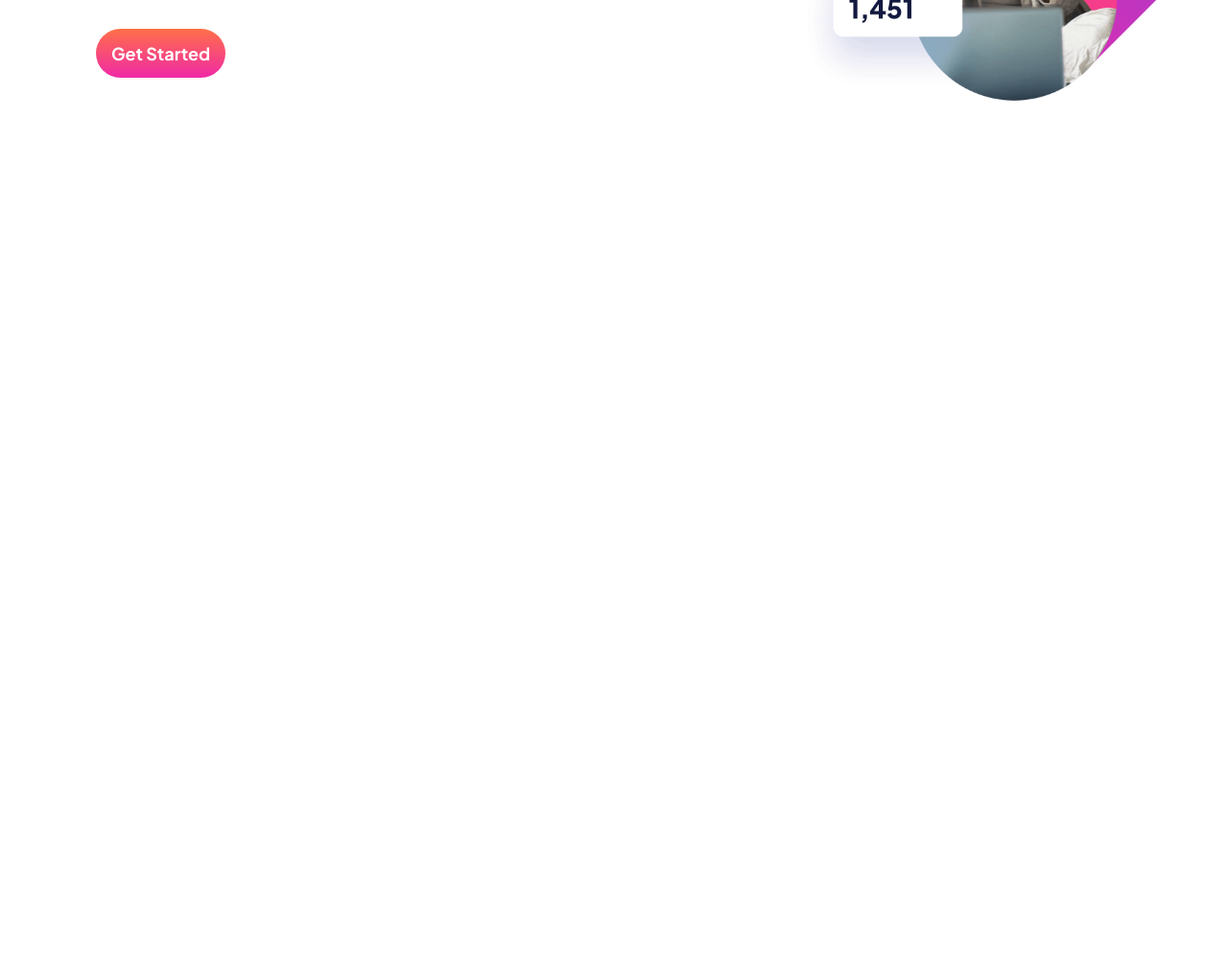
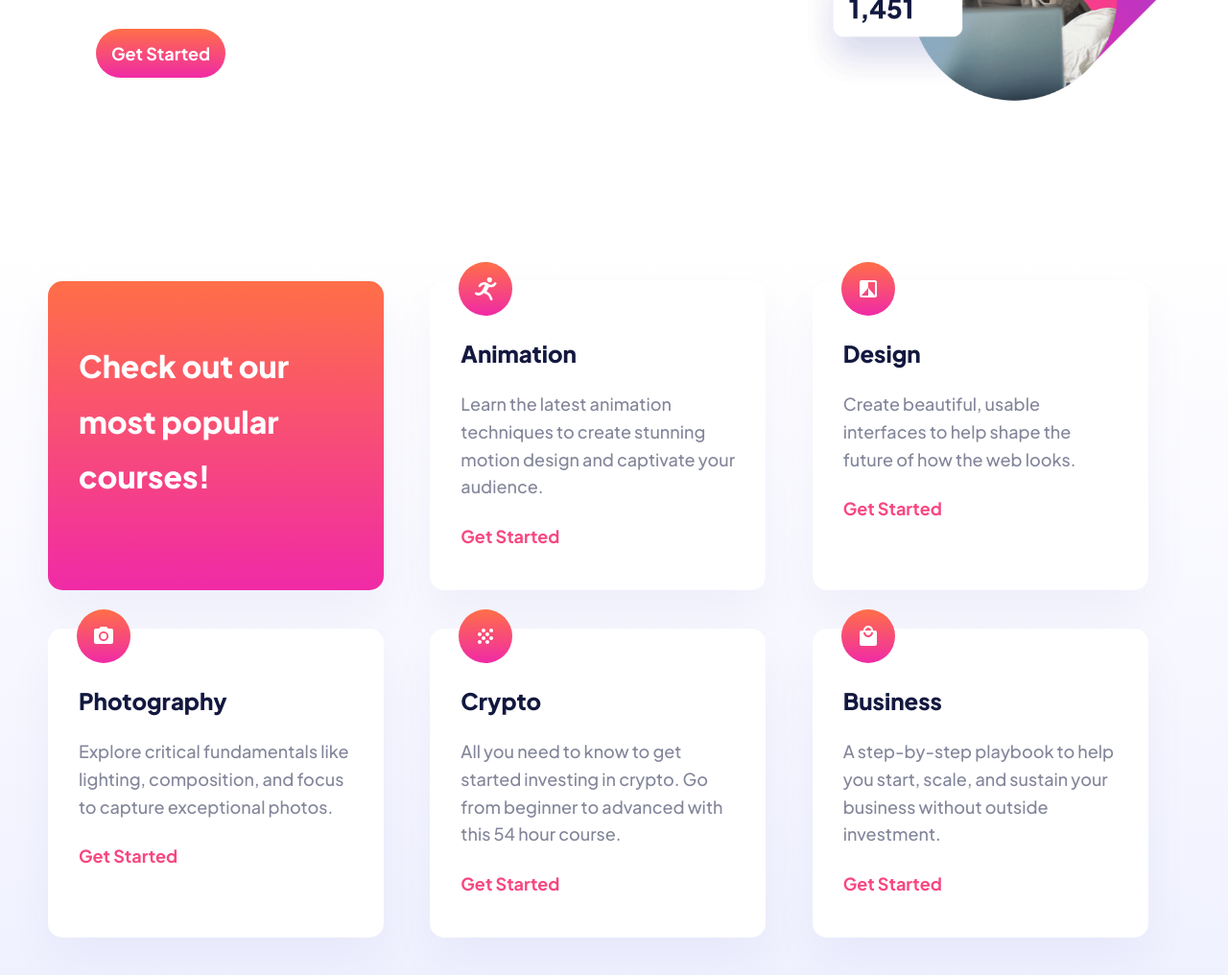
Before and after one commit to arthurkyambadde/skilled, a website: page src/index.html in a window 1280 px wide. Shown: the part 500-1516 px from the top of the page at 96% size. Before the commit the page ends 800 px from the top, so only its background shows below. Drawn offline with nearby package versions, Linux system fonts and the light colour scheme; files that its build step writes are made by us from their sources.

Commit message:
feat(Grid): Add grid-cards to the webpage and make them mobile responsive

```diff
--- a/src/index.html
+++ b/src/index.html
@@ -63,5 +63,120 @@
         </div>
       </div>
     </header>
+    <main>
+      <section class="section__grid">
+        <div class="grid__container">
+          <div class="grid__col grid__col--1">
+            <div class="card card--1">
+              <div class="card__details">
+                <h3 class="card__details_heading card__details_heading--1">
+                  Check out our most popular courses!
+                </h3>
+              </div>
+            </div>
+          </div>
+
+          <div class="grid__col grid__col--2">
+            <div class="card">
+              <div class="card__icon-box">
+                <img
+                  src="./assets/icon-animation.svg"
+                  alt="icon-animation"
+                  class="card__icon"
+                />
+              </div>
+              <div class="card__details">
+                <h3 class="card__details_heading">Animation</h3>
+                <p class="card__details_text">
+                  Learn the latest animation techniques to create stunning
+                  motion design and captivate your audience.
+                </p>
+                <a href="#card%cta" class="card__details_cta">Get Started</a>
+              </div>
+            </div>
+          </div>
+
+          <div class="grid__col grid__col--3">
+            <div class="card">
+              <div class="card__icon-box">
+                <img
+                  src="./assets/icon-design.svg"
+                  alt="icon-design"
+                  class="card__icon"
+                />
+              </div>
+              <div class="card__details">
+                <h3 class="card__details_heading">Design</h3>
+                <p class="card__details_text">
+                  Create beautiful, usable interfaces to help shape the future
+                  of how the web looks.
+                </p>
+                <a href="#card%cta" class="card__details_cta">Get Started</a>
+              </div>
+            </div>
+          </div>
+
+          <div class="grid__col grid__col--4">
+            <div class="card">
+              <div class="card__icon-box">
+                <img
+                  src="./assets/icon-photography.svg"
+                  alt="icon-photography"
+                  class="card__icon"
+                />
+              </div>
+              <div class="card__details">
+                <h3 class="card__details_heading">Photography</h3>
+                <p class="card__details_text">
+                  Explore critical fundamentals like lighting, composition, and
+                  focus to capture exceptional photos.
+                </p>
+                <a href="#card%cta" class="card__details_cta">Get Started</a>
+              </div>
+            </div>
+          </div>
+
+          <div class="grid__col grid__col--5">
+            <div class="card">
+              <div class="card__icon-box">
+                <img
+                  src="./assets/icon-crypto.svg"
+                  alt="icon-crypto"
+                  class="card__icon"
+                />
+              </div>
+              <div class="card__details">
+                <h3 class="card__details_heading">Crypto</h3>
+                <p class="card__details_text">
+                  All you need to know to get started investing in crypto. Go
+                  from beginner to advanced with this 54 hour course.
+                </p>
+                <a href="#card%cta" class="card__details_cta">Get Started</a>
+              </div>
+            </div>
+          </div>
+
+          <div class="grid__col grid__col--6">
+            <div class="card">
+              <div class="card__icon-box">
+                <img
+                  src="./assets/icon-business.svg"
+                  alt="icon-animation"
+                  class="card__icon"
+                />
+              </div>
+              <div class="card__details">
+                <h3 class="card__details_heading">Business</h3>
+                <p class="card__details_text">
+                  A step-by-step playbook to help you start, scale, and sustain
+                  your business without outside investment.
+                </p>
+                <a href="#card%cta" class="card__details_cta">Get Started</a>
+              </div>
+            </div>
+          </div>
+        </div>
+      </section>
+    </main>
   </body>
 </html>
--- /dev/null
+++ b/src/sass/components/_card.scss
@@ -0,0 +1,61 @@
+// CARD Component
+
+.card {
+  width: 35rem;
+  height: 32.2rem;
+  background: #ffffff;
+  box-shadow: 0 2.5rem 5rem rgba(6, 22, 141, 0.0442381);
+  border-radius: 1.5rem;
+  position: relative;
+
+  &--1 {
+    background-image: linear-gradient(180deg, #ff6f48 0%, #f02aa6 100%);
+  }
+
+  &__icon-box {
+    position: absolute;
+    top: -2rem;
+    left: 3rem;
+  }
+
+  &__details {
+    padding: 6rem 3.2rem 4rem;
+
+    &_heading {
+      font-style: normal;
+      font-weight: 800;
+      font-size: 2.4rem;
+      line-height: 3rem;
+      color: #13183f;
+      margin-bottom: 2.4rem;
+
+      &--1 {
+        font-size: 3.2rem;
+        line-height: 1.8;
+        color: #ffffff;
+      }
+    }
+
+    &_text {
+      font-style: normal;
+      font-weight: 500;
+      font-size: 1.8rem;
+      line-height: 1.6;
+      color: #83869a;
+      margin-bottom: 2.4rem;
+    }
+
+    &_cta {
+      text-decoration: none;
+      font-style: normal;
+      font-weight: 700;
+      font-size: 1.8rem;
+      line-height: 1.4;
+      color: #f74780;
+
+      &:hover {
+        color: #ffa7c3;
+      }
+    }
+  }
+}
--- a/src/sass/components/_header-nav.scss
+++ b/src/sass/components/_header-nav.scss
@@ -25,7 +25,7 @@
     }
 
     @include respond(phone) {
-      padding: 1.6rem;
+      padding: 1.6rem 5rem;
     }
   }
 }
--- a/src/sass/components/index.scss
+++ b/src/sass/components/index.scss
@@ -1 +1,2 @@
 @forward "header-nav";
+@forward "card";
--- /dev/null
+++ b/src/sass/layout/_grid.scss
@@ -0,0 +1,21 @@
+@use "../abstracts" as *;
+
+.section__grid {
+  background: linear-gradient(180deg, #ffffff 0%, #f0f1ff 100%);
+  padding: 5rem;
+}
+
+.grid__container {
+  display: grid;
+  column-gap: 1.5rem;
+  row-gap: 4rem;
+  grid-template-columns: repeat(3, 1fr);
+
+  @include respond(tab-land) {
+    grid-template-columns: repeat(2, 1fr);
+  }
+
+  @include respond(phone) {
+    grid-template-columns: 1fr;
+  }
+}
--- a/src/sass/layout/_header.scss
+++ b/src/sass/layout/_header.scss
@@ -15,7 +15,7 @@
       flex-direction: column;
       justify-content: center;
       align-items: center;
-      padding: 2rem 1.6rem 0;
+      padding: 2rem 5rem 0;
     }
 
     &_text-box {
--- a/src/sass/layout/_index.scss
+++ b/src/sass/layout/_index.scss
@@ -1 +1,2 @@
 @forward "header";
+@forward "grid";
```
